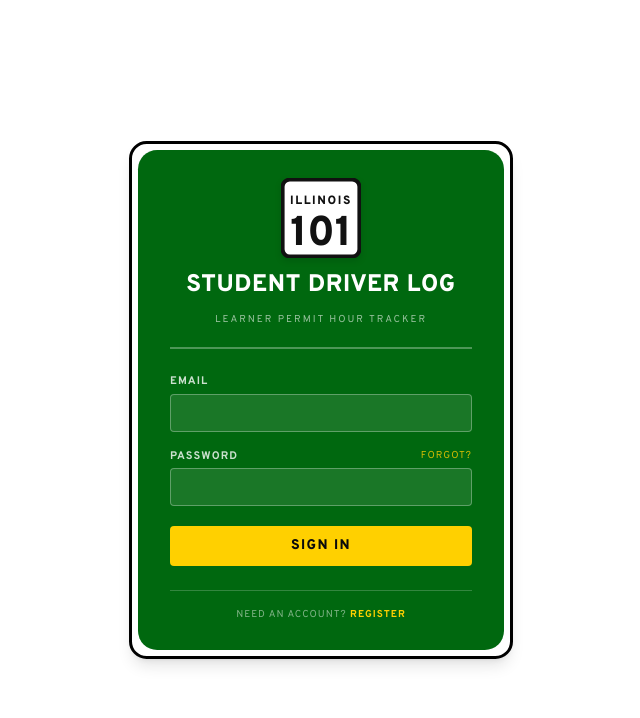
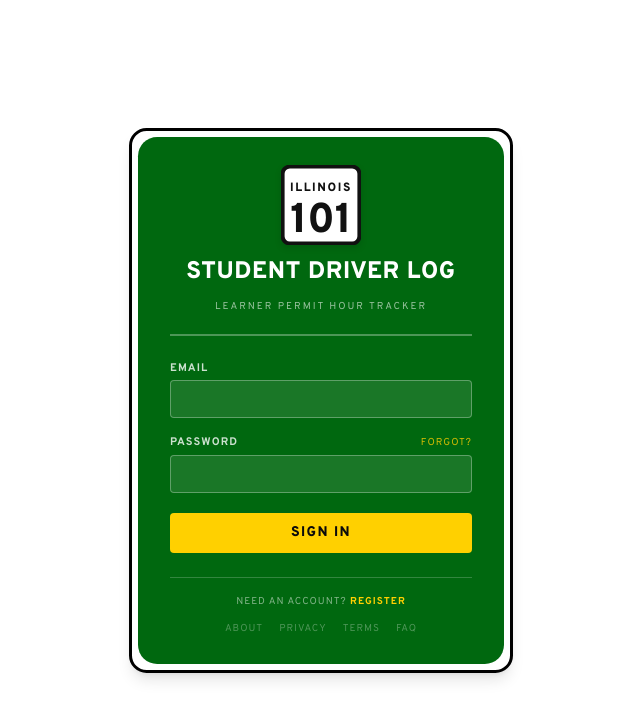
Before and after one commit to john-telford/student-driver-log, a Next.js app: page /login in a window 1280 px wide. Shown: the top 718 px of the page, without its empty margins (319-959 px from the left). Built offline with nearby package versions, Linux system fonts and the light colour scheme; no server answers; a web font is replaced by a local one.

Commit message:
feat: add About/Privacy/Terms/FAQ links to login page footer

```diff
--- a/src/app/(auth)/login/page.tsx
+++ b/src/app/(auth)/login/page.tsx
@@ -119,12 +119,20 @@ export default function LoginPage() {
           </form>
 
           {/* Footer */}
-          <p className="text-center text-[10px] text-white/50 uppercase tracking-widest border-t border-white/20 pt-4">
-            Need an account?{' '}
-            <Link href="/register" className="text-accent font-bold hover:opacity-80">
-              Register
-            </Link>
-          </p>
+          <div className="space-y-3 border-t border-white/20 pt-4">
+            <p className="text-center text-[10px] text-white/50 uppercase tracking-widest">
+              Need an account?{' '}
+              <Link href="/register" className="text-accent font-bold hover:opacity-80">
+                Register
+              </Link>
+            </p>
+            <div className="flex justify-center gap-4 text-[10px] text-white/30 uppercase tracking-widest">
+              <Link href="/about" className="hover:text-white/60">About</Link>
+              <Link href="/privacy" className="hover:text-white/60">Privacy</Link>
+              <Link href="/terms" className="hover:text-white/60">Terms</Link>
+              <Link href="/faq" className="hover:text-white/60">FAQ</Link>
+            </div>
+          </div>
         </div>
       </div>
     </div>
```
